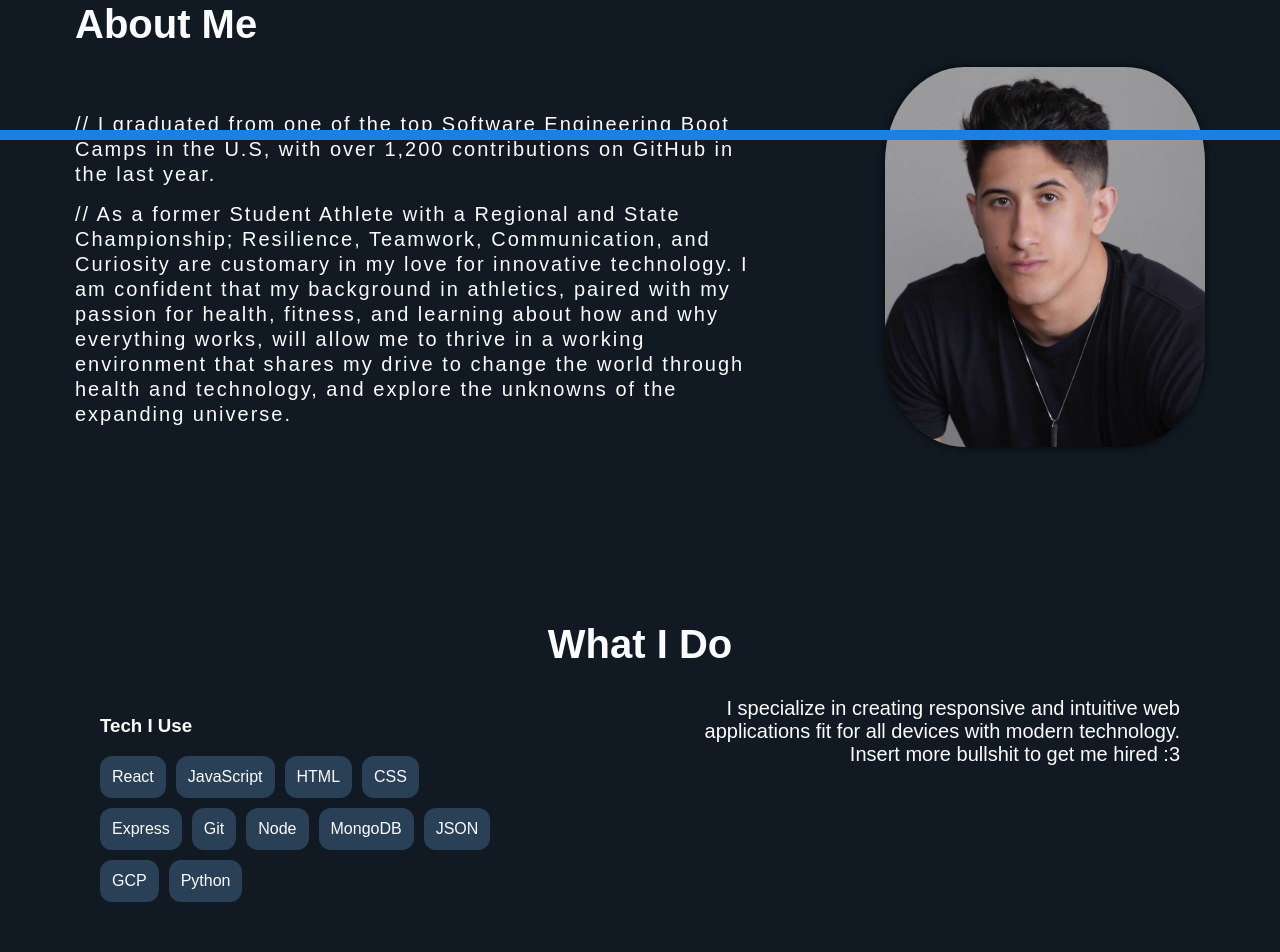
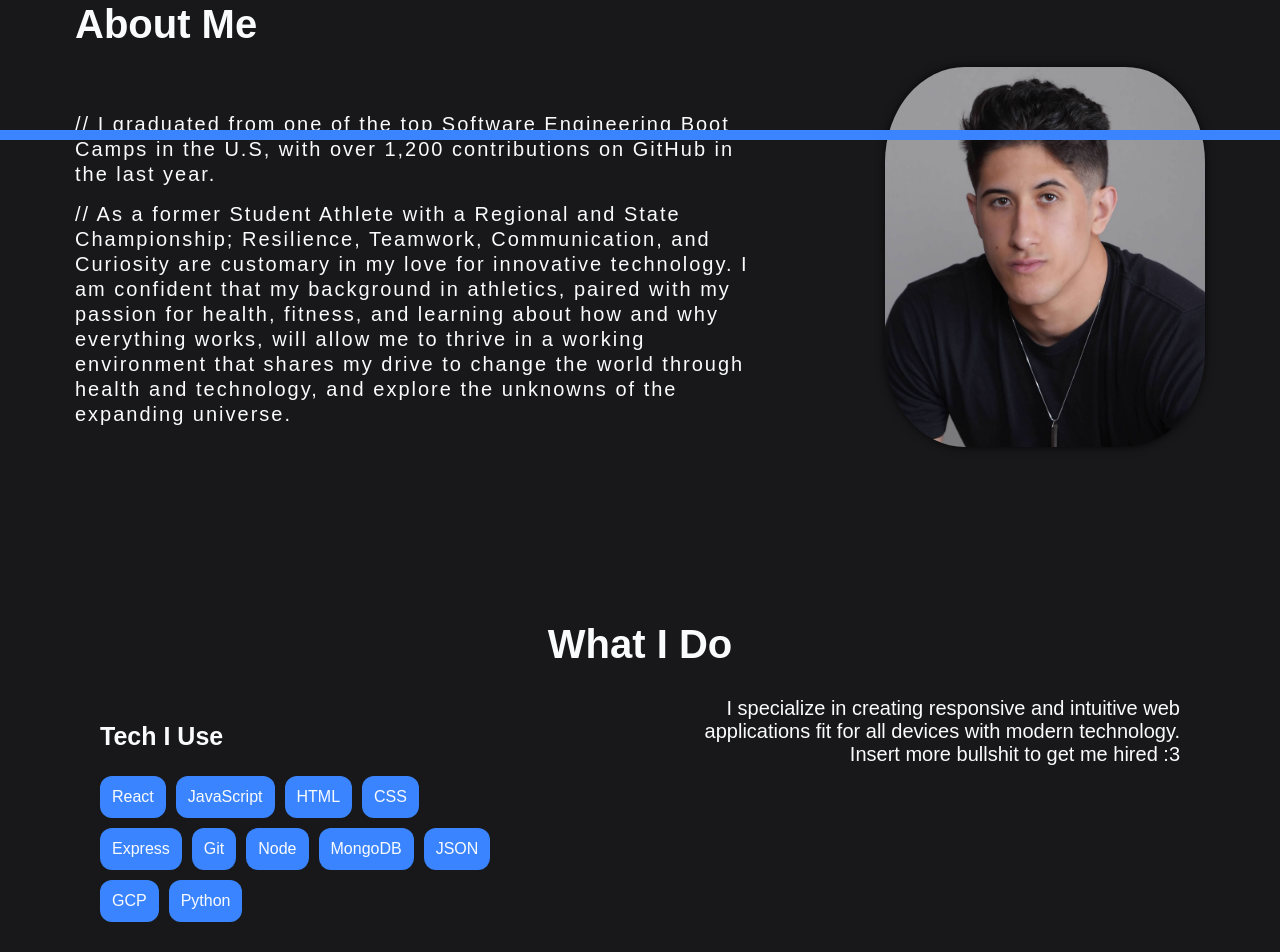
Before and after one commit to Bouderton/about-me, a React (Vite) app in the folder About-Me/: page / in a window 1280 px wide. Shown: the part 660-1612 px from the top of the page. Built offline with nearby package versions, Linux system fonts and the light colour scheme.

Commit message:
color changes

```diff
--- a/About-Me/src/components/App/App.css
+++ b/About-Me/src/components/App/App.css
@@ -6,7 +6,7 @@
 
 body {
   margin: 0 auto;
-  background: #111a22;
+  background: #18181a;
   color: #fafbfd;
   min-width: 320px;
   /* Placeholder font  */
--- a/About-Me/src/components/Motion/MotionView.jsx
+++ b/About-Me/src/components/Motion/MotionView.jsx
@@ -16,7 +16,7 @@ const MotionView = () => {
       <motion.div
         style={{
           scaleX: scrollYProgress,
-          background: "#1980e5",
+          background: "#3a85ff",
           transformOrigin: "left",
           position: "fixed",
           bottom: 0,
--- a/About-Me/src/components/Skills/Skills.css
+++ b/About-Me/src/components/Skills/Skills.css
@@ -5,6 +5,8 @@
   flex-direction: column;
   justify-content: center;
   gap: 30px;
+  margin: 0 auto;
+  max-width: 1200px;
 }
 
 .skills__content {
@@ -37,13 +39,18 @@
 
 .skills__item {
   font-size: 16px;
-  background: #294056;
+  background: #3a85ff;
   border-radius: 12px;
   padding: 12px;
 }
 
 .skills__text-container {
   max-width: 500px;
+}
+
+.skills__tech-title {
+  font-size: 25px;
+  /* color: #74b2f0; */
 }
 
 .skills__text {
```
